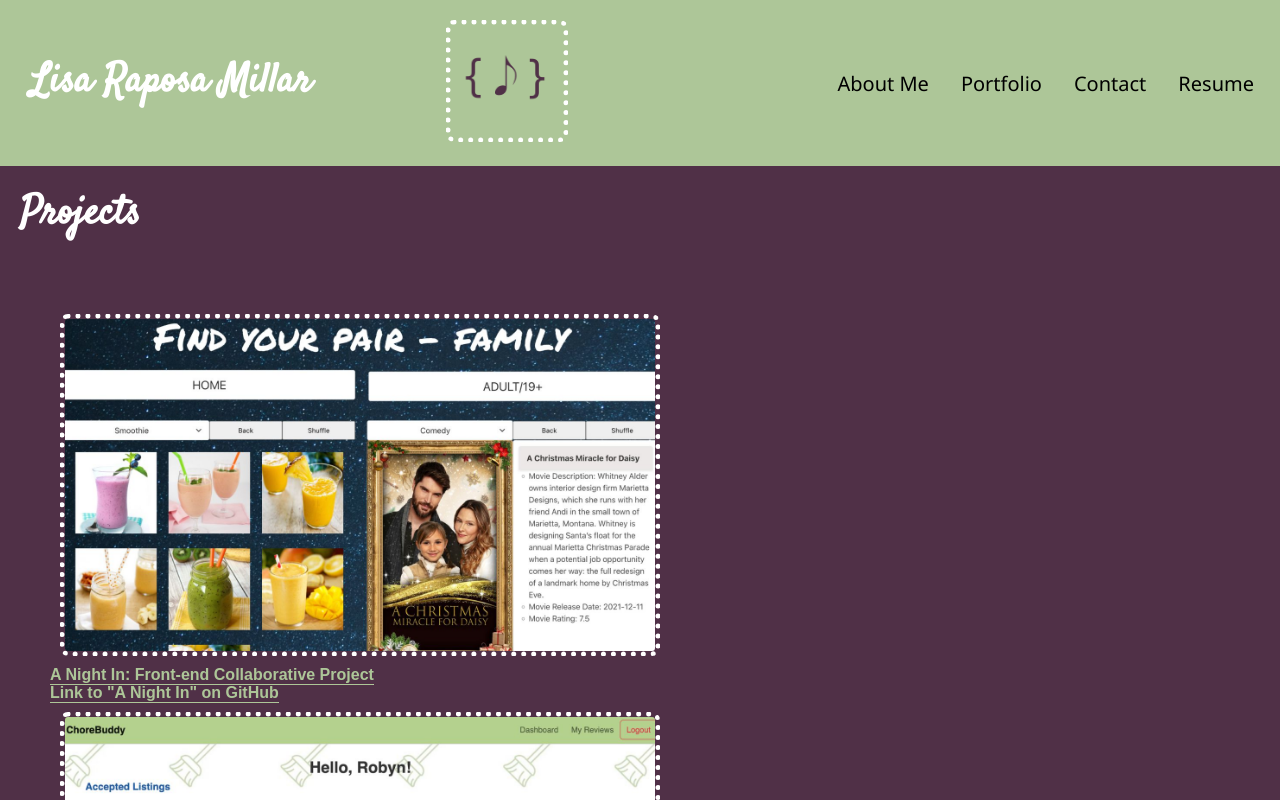
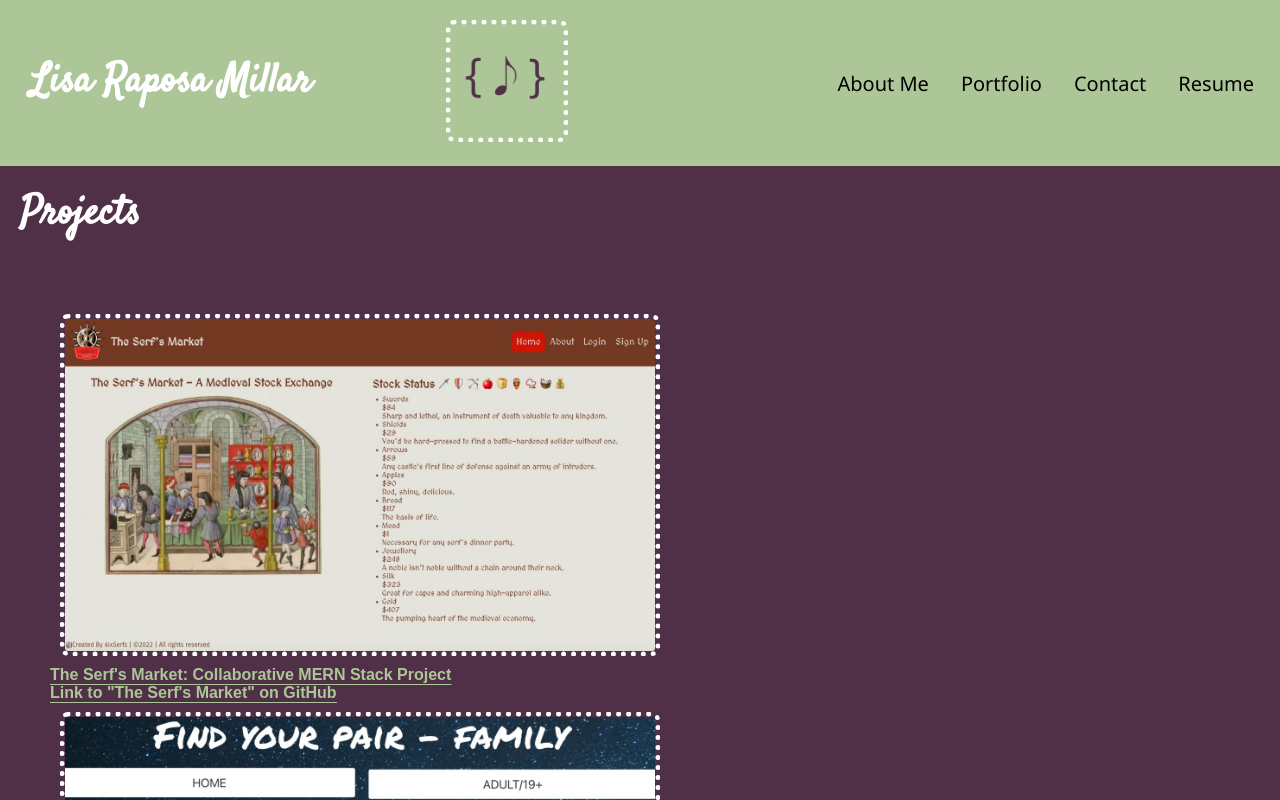
Before and after one commit to raposamillar/professional-portfolio, a React (Create React App) app: page / in a window 1280 px wide. Both pictures are taken after a click on the button "Portfolio". Shown: the top 800 px of the page. Built offline with nearby package versions, Linux system fonts and the light colour scheme; a web font is replaced by a local one.

Commit message:
add The Serf's Market collaborative project to portfolio

```diff
--- a/src/components/Portfolio.js
+++ b/src/components/Portfolio.js
@@ -5,6 +5,7 @@ import notablesPhoto from '../assets/projects/notables.jpg';
 import runbuddyPhoto from '../assets/projects/run-buddy.jpg';
 import thtbPhoto from '../assets/projects/thought-huddle-tech-blog.jpg';
 import wwPhoto from '../assets/projects/weather-watcher.jpg';
+import serfsMarket from '../assets/projects/serfs-market.jpg';
 
 import githubIcon from '../assets/icons/github.png';
 import linkedinIcon from '../assets/icons/linkedin.png';
@@ -17,6 +18,16 @@ export default function Portfolio() {
         Projects
       </h2>
     <div className="columns">
+      <div className="column">
+        <div className="serfs-market">
+        <a href="https://serf-market.herokuapp.com/" target="_blank" rel="noreferrer">
+        <img src={serfsMarket} alt="A medieval market and list of current fictional stocks available for purchase." />
+        <figcaption>The Serf's Market: Collaborative MERN Stack Project</figcaption>
+        </a>
+        <a href="https://github.com/ShawnMaz/serfs-market" target="_blank" rel="noreferrer">Link to "The Serf's Market" on GitHub</a>
+        </div>
+      </div>
+
       <div className="column">
         <div className="project-1">
         <a href="https://raposamillar.github.io/A-Night-In" target="_blank" rel="noreferrer">
--- a/src/index.css
+++ b/src/index.css
@@ -140,6 +140,13 @@ nav button:hover {
   width: 50%;
 }
 
+.serfs-market img {
+  display: flex;
+  flex-wrap: wrap;
+  flex: 2 0;
+  width: 50%;
+}
+
 /* .active a:active {
   color: #C05746;
 } */
```
Also changed, not shown: src/assets/projects/serfs-market.jpg (added).
